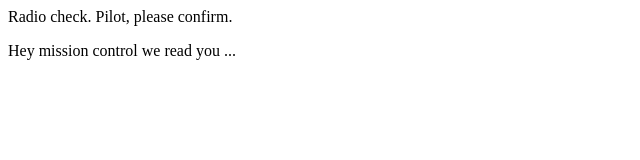
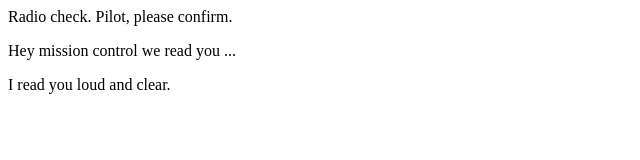
Before and after one commit to sodangbe/communication-log, a plain HTML site: page index.html in a window 1280 px wide. Shown: the whole page, without its empty margins (0-640 px from the left). Drawn offline with Linux system fonts and the light colour scheme.

Commit message:
added another line

```diff
--- a/index.html
+++ b/index.html
@@ -2,5 +2,6 @@
 <body>
    <p>Radio check. Pilot, please confirm.</p>
    <p>Hey mission control we read you ...</p>
+   <p>I read you loud and clear.</p>
 </body>
 </html>
```
